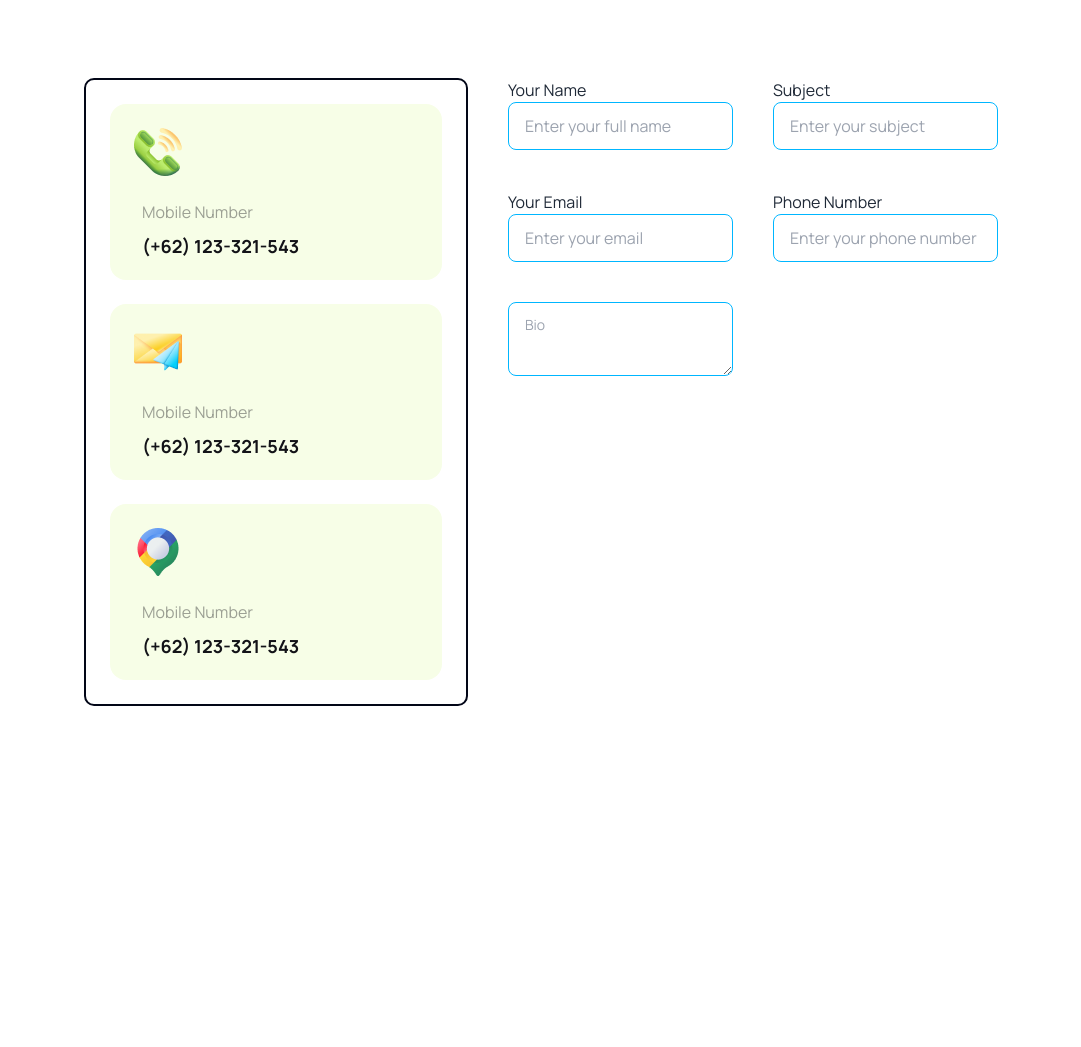
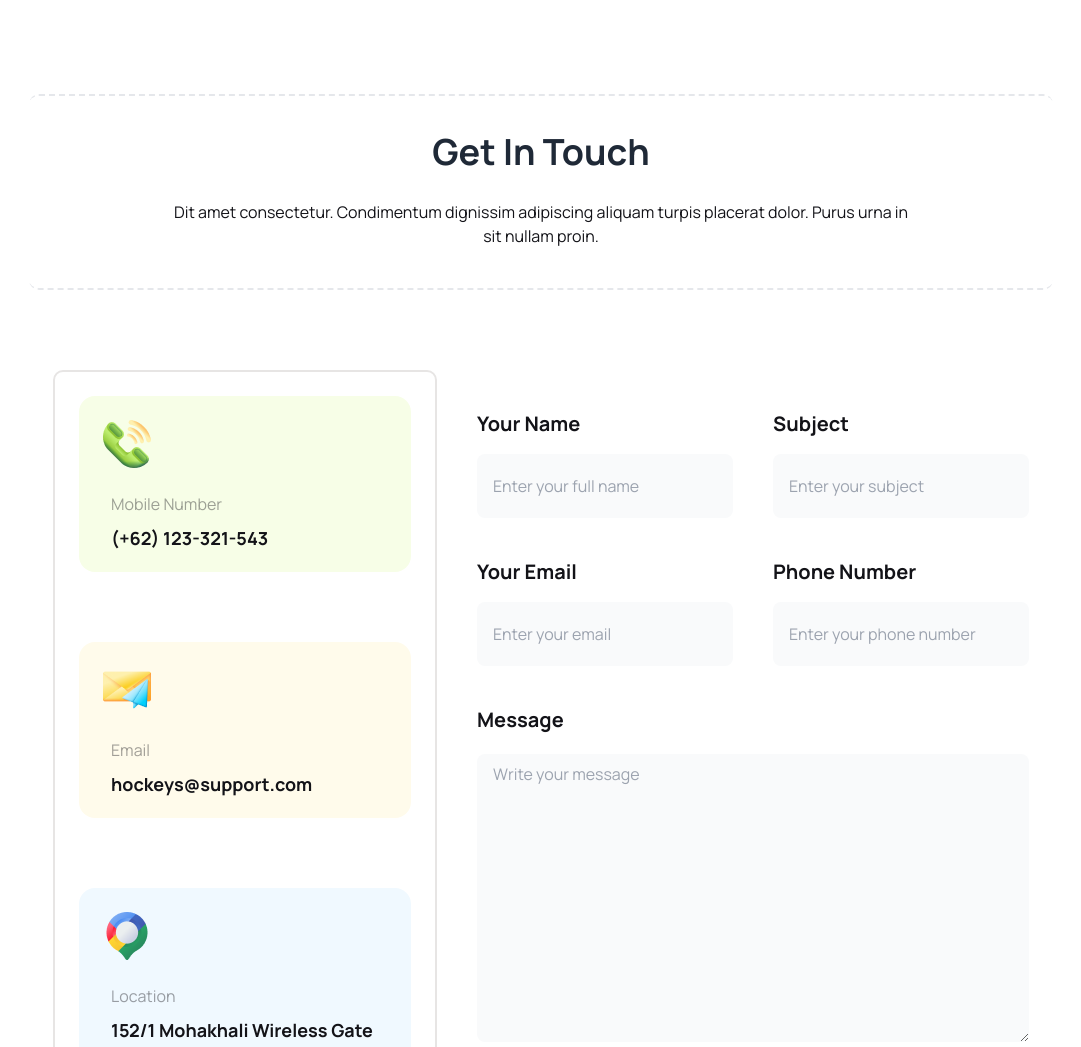
Before and after one commit to Sanjida917/Assignment-03, a plain HTML site: page index.html in a window 1280 px wide. Shown: the part 4464-5511 px from the top of the page, without its empty margins (99-1180 px from the left). Before the commit the page ends 5172 px from the top, so only its background shows below. Drawn offline with nearby package versions, Linux system fonts and the light colour scheme.

Commit message:
imag name changed

```diff
--- a/index.html
+++ b/index.html
@@ -629,13 +629,22 @@
         </section>
 
 
-        <!--  -->
+        <!-- Get Touch part -->
+        <section class="mt-24 p-6  border-b-2 border-t-2 border-dashed border-gray-200 text-center lg:mx-32 ">
+
+            <h2 class="text-4xl py-3  font-bold">Get In Touch</h2>
+            <p class="text-base py-4 lg:px-28 text-phcb ">Dit amet consectetur. Condimentum dignissim adipiscing aliquam
+                turpis placerat dolor. Purus urna in sit nullam proin. </p>
+        </section>
+
+
+        <!-- card and form part -->
         <section>
 
 
-            <div class="lg:flex gap-10 justify-center">
+            <div class=" mt-20 lg:flex gap-10 justify-center">
 
-                <div  class="p-6 lg:max-w-xl w-96  border-2 border-slate-950 grid grid-cols-1">
+                <div  class="p-6 lg:max-w-xl w-96  border-2 border-stone-200 grid grid-cols-1">
 
                     <div class="rounded-2xl bg-lime-50 max-w-xl h-44 card2 mb-6 ">
                         <img class="p-6" src="images/Group 1171275317.png" alt="">
@@ -650,26 +659,26 @@
                     </div>
 
 
-                    <div class="rounded-2xl bg-lime-50 max-w-xl h-44 card2 mb-6 ">
+                    <div class="rounded-2xl bg-amber-50 max-w-xl h-44 card2 mb-6 ">
                         <img class="p-6" src="images/Group 1171275318.png" alt="">
 
                         <div class="px-8 pb-12">
 
-                            <p class="pb-2 text-base text-card">Mobile Number</p>
-                            <h4 class="card-title text-lg font-bold text-phcb">(+62) 123-321-543</h4>
+                            <p class="pb-2 text-base text-card">Email</p>
+                            <h4 class="card-title text-lg font-bold text-phcb">hockeys@support.com</h4>
 
                         </div>
 
                     </div>
 
 
-                    <div class="rounded-2xl bg-lime-50 max-w-xl h-44 card2 ">
+                    <div class="rounded-2xl bg-sky-50 max-w-xl h-44 card2 ">
                         <img class="p-6" src="images/Group 1171275321.png"alt="">
 
                         <div class="px-8 pb-12">
 
-                            <p class="pb-2 text-base text-card">Mobile Number</p>
-                            <h4 class="card-title text-lg font-bold text-phcb">(+62) 123-321-543</h4>
+                            <p class="pb-2 text-base text-card">Location</p>
+                            <h4 class="card-title text-lg font-bold text-phcb">152/1 Mohakhali Wireless Gate</h4>
 
                         </div>
 
@@ -678,50 +687,42 @@
                 </div>
 
 
-
-
-
-
-
-
-
-
-
-
-
                 <div >
 
-                    <div class="grid grid-cols-2 gap-10">
+                    <div class="mt-10 grid lg:grid-cols-2 grid-cols-1 gap-10 max-w-3xl text-phcb text-xl">
 
                         <div>
-                            <h4>Your Name</h4>
-                            <input type="text" placeholder="Enter your full name" class="input input-bordered input-info  max-w-xs" />
+                            <h4 class="mb-4 font-bold">Your Name</h4>
+                            <input type="text" placeholder="Enter your full name" class="bg-gray-50 lg:border-none input input-bordered input-info text-base text-card w-full lg:w-64 h-16"/>
                         </div>
 
                         <div>
 
-                            <h4>Subject</h4>
-                            <input type="text" placeholder="Enter your subject" class="input input-bordered input-info max-w-xs" />
+                            <h4 class="mb-4 font-bold">Subject</h4>
+                            <input type="text" placeholder="Enter your subject" class="bg-gray-50 lg:border-none input input-bordered input-info text-base text-card w-full lg:w-64 h-16"/>
 
                         </div>
 
 
                         <div>
-                            <h4>Your Email</h4>
-                        <input type="text" placeholder="Enter your email" class="input input-bordered input-info  max-w-xs" />
+                            <h4 class="mb-4 font-bold">Your Email</h4>
+                        <input type="text" placeholder="Enter your email" class="bg-gray-50 lg:border-none input input-bordered input-info text-base text-card w-full lg:w-64 h-16"/>
                         </div>
 
 
 
                         <div>
-                            <h4>Phone Number</h4>
-                        <input type="text" placeholder="Enter your phone number" class="input input-bordered input-info  max-w-xs" />
+                            <h4 class="mb-4 font-bold">Phone Number</h4>
+                        <input type="text" placeholder="Enter your phone number" class="bg-gray-50 lg:border-none input input-bordered input-info text-base text-card w-full lg:w-64 h-16"/>
                         </div>
 
-                        <textarea class="textarea textarea-info max-w-5xl" placeholder="Bio"></textarea>
+
 
                     </div>
 
+                    <h4 class="mt-10 mb-5 font-bold text-phcb text-xl">Message</h4>
+                    <textarea class="bg-gray-50 lg:border-none textarea textarea-info w-full h-72 text-base text-card" placeholder="Write your message"></textarea>
+                    <a class="mt-8 btn bg-navclr text-white w-full text-base lg:py-4 rounded-xl border-none">Send Message</a>
 
                     <div>
 
@@ -740,8 +741,6 @@
                 </div>
 
 
-
-
             </div>
 
 
```
